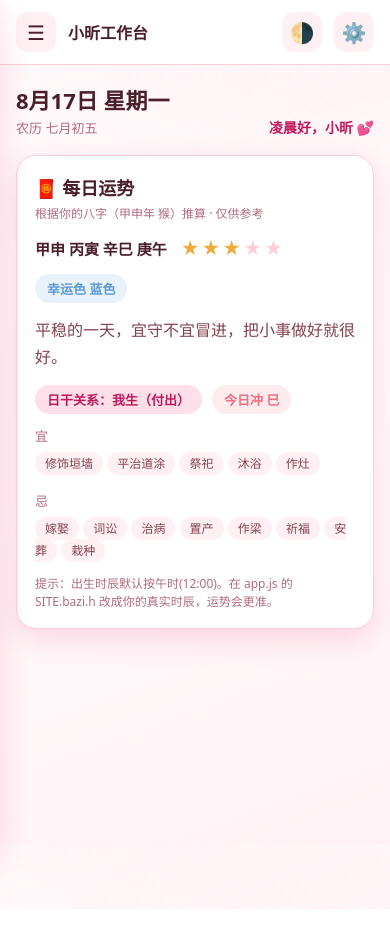
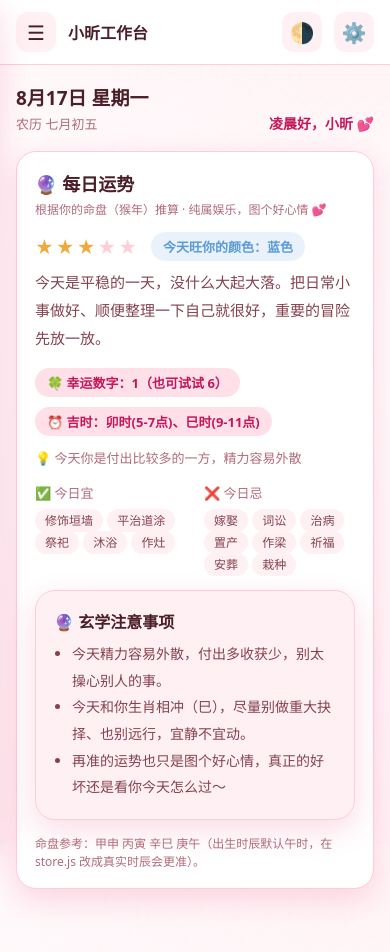
Before and after one commit to koi518/koi518.github.io, a plain HTML site: page index.html in a window 390 px wide. Before the commit the page ends 909 px from the top, so only its background shows below. Drawn offline with Linux system fonts and the light colour scheme.

Commit message:
每日运势改大白话+玄学注意事项(幸运数字/吉时/宜忌/动态提醒，术语弱化为口语)；手机适配(main-head换行/安全区/字号/触控)；资源版本号 bump 20260817e

```diff
--- a/assets/css/style.css
+++ b/assets/css/style.css
@@ -98,8 +98,8 @@ input, textarea, select { font-family: inherit; font-size: 15px; }
 .foot-tip { font-size: 11px; color: var(--muted); padding: 0 4px; }
 
 /* 主区 */
-.main { flex: 1; min-width: 0; padding: 22px clamp(16px, 4vw, 40px) 60px; }
-.main-head { display: flex; align-items: flex-end; justify-content: space-between; gap: 12px; margin-bottom: 18px; }
+.main { flex: 1; min-width: 0; padding: 22px clamp(16px, 4vw, 40px) calc(60px + env(safe-area-inset-bottom)); }
+.main-head { display: flex; align-items: flex-end; justify-content: space-between; gap: 12px; margin-bottom: 18px; flex-wrap: wrap; }
 .mh-date { font-size: 22px; font-weight: 800; }
 .mh-sub { font-size: 13px; color: var(--muted); margin-top: 3px; }
 .mh-greet { font-size: 14px; color: var(--primary-d); font-weight: 700; }
@@ -228,8 +228,12 @@ input, textarea, select { font-family: inherit; font-size: 15px; }
   }
   .sidebar.open { transform: translateX(0); }
   .scrim.show { display: block; position: fixed; inset: 0; z-index: 35; background: rgba(0,0,0,.4); }
-  .main { padding: 18px 16px 80px; }
+  .main { padding: 18px 16px calc(80px + env(safe-area-inset-bottom)); }
+  .mh-date { font-size: 19px; }
   .grid2 { grid-template-columns: 1fr; }
+  /* 窄屏触控友好：输入框/按钮不挤 */
+  .input, textarea.input, select.input { font-size: 16px; }
+  .btn { padding: 12px 16px; }
 }
 @media (min-width: 821px) { .sidebar { transform: none !important; } }
 
--- a/assets/js/fortune.js
+++ b/assets/js/fortune.js
@@ -1,4 +1,4 @@
-/* ===== 模块1：每日运势（基于八字） ===== */
+/* ===== 模块1：每日运势（基于八字 · 大白话版） ===== */
 (function () {
   const GAN = ['甲', '乙', '丙', '丁', '戊', '己', '庚', '辛', '壬', '癸'];
   const ZHI = ['子', '丑', '寅', '卯', '辰', '巳', '午', '未', '申', '酉', '戌', '亥'];
@@ -7,6 +7,20 @@
   const KE = { 木: '土', 土: '水', 水: '火', 火: '金', 金: '木' };     // 我克
   const COLOR = { 木: '绿色', 火: '红色', 土: '黄色', 金: '白色', 水: '蓝色' };
   const ELEM_C = { 木: '#4caf86', 火: '#ef6b7d', 土: '#e8a33d', 金: '#9aa7b5', 水: '#5b9bd5' };
+  // 五行 → 幸运数字（河图“生数”，成数 = 生数+5）
+  const ELEM_NUM = { 木: 3, 火: 2, 土: 5, 金: 4, 水: 1 };
+  // 当日日干 → 吉时（传统“贵人时”，粗略映射）
+  const GUI_SHI = {
+    甲: ['丑', '未'], 戊: ['丑', '未'], 庚: ['丑', '未'],
+    乙: ['子', '申'], 己: ['子', '申'],
+    丙: ['亥', '酉'], 丁: ['亥', '酉'],
+    壬: ['卯', '巳'], 癸: ['卯', '巳'],
+    辛: ['寅', '午']
+  };
+  const ZHI_TIME = {
+    子: '23-1点', 丑: '1-3点', 寅: '3-5点', 卯: '5-7点', 辰: '7-9点', 巳: '9-11点',
+    午: '11-13点', 未: '13-15点', 申: '15-17点', 酉: '17-19点', 戌: '19-21点', 亥: '21-23点'
+  };
 
   function hourPillar(dayGanChar, h) {
     const gi = GAN.indexOf(dayGanChar);
@@ -51,14 +65,40 @@
     const yi = (t.getDayYi() || []).slice(0, 8);
     const ji = (t.getDayJi() || []).slice(0, 8);
 
+    // ===== 大白话总评（5 级）=====
     let comment;
-    if (stars >= 5) comment = '今日气场很旺，适合推进重要的事，贵人运也不错～';
-    else if (stars === 4) comment = '整体顺遂，按节奏来就能有不错收获。';
-    else if (stars === 3) comment = '平稳的一天，宜守不宜冒进，把小事做好就很好。';
-    else if (stars === 2) comment = '稍显阻滞，重要决定可缓一缓，注意沟通别急。';
-    else comment = '今日宜低调养护，少折腾、多休息，明天会更好。';
+    if (stars >= 5) comment = '今天你的状态特别在线！整个人气场很足，想推进的事、想说的话，今天都格外顺，贵人也容易主动找上门。别浪费好运气，该出手就出手～';
+    else if (stars === 4) comment = '今天整体挺顺的，按部就班来就能有不错的收获。适合把计划里的事一件件推进，不用太焦虑。';
+    else if (stars === 3) comment = '今天是平稳的一天，没什么大起大落。把日常小事做好、顺便整理一下自己就很好，重要的冒险先放一放。';
+    else if (stars === 2) comment = '今天稍微有点卡，沟通容易急、事情也容易拖。重要决定能缓就缓，先把情绪稳住最要紧。';
+    else comment = '今天适合低调一点，少折腾、多休息。有些事看开了反而轻松，明天又是新的一天。';
 
-    return { me, tGz, rel, stars, lucky, luckyColor: ELEM_C[tEl], yi, ji, chong, comment, zodiac: me.zodiac };
+    // 把术语“日干关系”翻译成口语状态描述
+    const stateText = ({
+      '比和': '今天跟你气场特别合拍，做事顺手',
+      '我生（付出）': '今天你是付出比较多的一方，精力容易外散',
+      '今日生我（得助）': '今天容易有人帮你，遇到难处别硬扛',
+      '我克（掌控）': '今天你比较能掌控局面，适合主导',
+      '今日克我（受制）': '今天容易感觉被事情压着，先听后说更稳'
+    })[rel] || '';
+
+    // 玄学小数据
+    const luckyNum = ELEM_NUM[tEl];
+    const guiShi = (GUI_SHI[tGan] || []).map(z => `${z}时(${ZHI_TIME[z]})`).join('、');
+
+    return { me, tGz, rel, stars, lucky, luckyColor: ELEM_C[tEl], yi, ji, chong, comment, zodiac: me.zodiac, luckyNum, guiShi, stateText };
+  }
+
+  // ===== 玄学注意事项（根据星级/关系/冲煞动态生成）=====
+  function notes(f) {
+    const a = [];
+    if (f.stars >= 4) a.push('今天气场旺，适合主动社交、谈事、做决定，别缩着。');
+    if (f.rel.indexOf('得助') >= 0) a.push('容易遇到帮你的人，开口求助比自己硬扛划算。');
+    if (f.rel.indexOf('付出') >= 0) a.push('今天精力容易外散，付出多收获少，别太操心别人的事。');
+    if (f.rel.indexOf('受制') >= 0) a.push('重要场合先听后说，别抢话，少做重大决定。');
+    if (f.chong) a.push(`今天和你生肖相冲（${f.chong}），尽量别做重大抉择、也别远行，宜静不宜动。`);
+    a.push('再准的运势也只是图个好心情，真正的好坏还是看你今天怎么过～');
+    return a;
   }
 
   function render(view) {
@@ -67,32 +107,43 @@
       `<span class="${i < f.stars ? '' : 'off'}">★</span>`).join('');
     const yiHtml = f.yi.length ? f.yi.map(x => `<span class="tag">${Util.esc(x)}</span>`).join(' ') : '<span class="muted">—</span>';
     const jiHtml = f.ji.length ? f.ji.map(x => `<span class="tag">${Util.esc(x)}</span>`).join(' ') : '<span class="muted">—</span>';
+    const noteHtml = notes(f).map(t => `<li>${Util.esc(t)}</li>`).join('');
 
     view.innerHTML = `
       <div class="card">
-        <h2>🧧 每日运势</h2>
-        <div class="card-sub">根据你的八字（${f.me.yg}年 ${f.me.zodiac}）推算 · 仅供参考</div>
-        <div style="display:flex;align-items:center;gap:14px;flex-wrap:wrap">
-          <div style="font-size:15px;font-weight:700">${f.me.yg} ${f.me.mg} ${f.me.dg} ${f.me.hg}</div>
+        <h2>🔮 每日运势</h2>
+        <div class="card-sub">根据你的命盘（${f.me.zodiac}年）推算 · 纯属娱乐，图个好心情 💕</div>
+
+        <div style="display:flex;align-items:center;gap:12px;flex-wrap:wrap;margin-bottom:8px">
           <div class="stars">${starHtml}</div>
-          <span class="chip" style="background:${f.luckyColor}22;color:${f.luckyColor}">幸运色 ${f.lucky}</span>
+          <span class="chip" style="background:${f.luckyColor}22;color:${f.luckyColor}">今天旺你的颜色：${f.lucky}</span>
         </div>
-        <p style="margin:14px 0;color:var(--text-soft);line-height:1.7">${Util.esc(f.comment)}</p>
-        <div style="display:flex;gap:10px;flex-wrap:wrap;margin-bottom:12px">
-          <span class="chip">日干关系：${Util.esc(f.rel)}</span>
-          ${f.chong ? `<span class="chip" style="background:#ef6b7d22;color:#ef6b7d">今日冲 ${Util.esc(f.chong)}</span>` : ''}
+
+        <p style="margin:6px 0 16px;color:var(--text-soft);line-height:1.85;font-size:15px">${Util.esc(f.comment)}</p>
+
+        <div style="display:flex;gap:10px;flex-wrap:wrap">
+          <span class="chip">🍀 幸运数字：${f.luckyNum}（也可试试 ${f.luckyNum + 5}）</span>
+          <span class="chip">⏰ 吉时：${f.guiShi || '—'}</span>
         </div>
-        <div class="row" style="gap:18px">
-          <div style="flex:1;min-width:200px">
-            <div style="font-size:13px;color:var(--muted);margin-bottom:6px">宜</div>
+        ${f.stateText ? `<p class="muted" style="margin:12px 0 0;font-size:13px">💡 ${Util.esc(f.stateText)}</p>` : ''}
+
+        <div class="row" style="gap:18px;margin-top:16px">
+          <div style="flex:1;min-width:150px">
+            <div style="font-size:13px;color:var(--muted);margin-bottom:6px">✅ 今日宜</div>
             <div>${yiHtml}</div>
           </div>
-          <div style="flex:1;min-width:200px">
-            <div style="font-size:13px;color:var(--muted);margin-bottom:6px">忌</div>
+          <div style="flex:1;min-width:150px">
+            <div style="font-size:13px;color:var(--muted);margin-bottom:6px">❌ 今日忌</div>
             <div>${jiHtml}</div>
           </div>
         </div>
-        <p class="muted" style="margin-top:14px;font-size:12px">提示：出生时辰默认按午时(12:00)。在 app.js 的 SITE.bazi.h 改成你的真实时辰，运势会更准。</p>
+
+        <div class="card" style="margin-top:16px;background:var(--surface2)">
+          <div style="font-weight:700;margin-bottom:8px">🔮 玄学注意事项</div>
+          <ul style="margin:0;padding-left:18px;color:var(--text-soft);line-height:1.9;font-size:14px">${noteHtml}</ul>
+        </div>
+
+        <p class="muted" style="margin-top:14px;font-size:12px">命盘参考：${f.me.yg} ${f.me.mg} ${f.me.dg} ${f.me.hg}（出生时辰默认午时，在 store.js 改成真实时辰会更准）。</p>
       </div>`;
   }
 
```
Also changed, not shown: index.html (+15 -15 lines).
